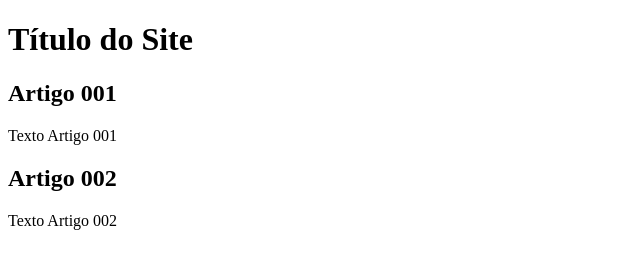
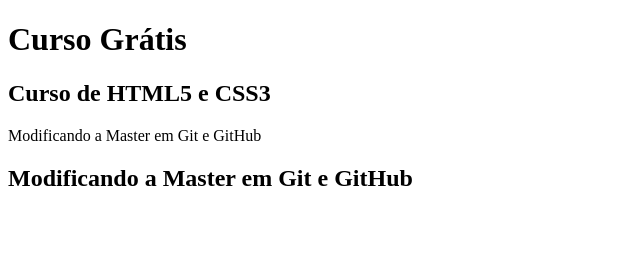
Before and after one commit to Reginaldodossantos/projeto--site, a plain HTML site: page index.html in a window 1280 px wide. Shown: the whole page, without its empty margins (0-640 px from the left). Drawn offline with Linux system fonts and the light colour scheme.

Commit message:
comecei a escrever o conteúdo

```diff
--- a/index.html
+++ b/index.html
@@ -9,15 +9,15 @@
 <body>
     <main>
         <header>
-            <h1>Título do Site</h1>
+            <h1>Curso Grátis</h1>
         </header>
         <article>
-            <h2>Artigo 001</h2>
-            <p>Texto Artigo 001</p>
+            <h2>Curso de HTML5 e CSS3</h2>
+            <p>Modificando a Master em Git e GitHub</p>
         </article>
         <article>
-            <h2>Artigo 002</h2>
-            <p>Texto Artigo 002</p>
+            <h2>Modificando a Master em Git e GitHub </h2>
+            <p></p>
         </article>
     </main>
 </body>
```
